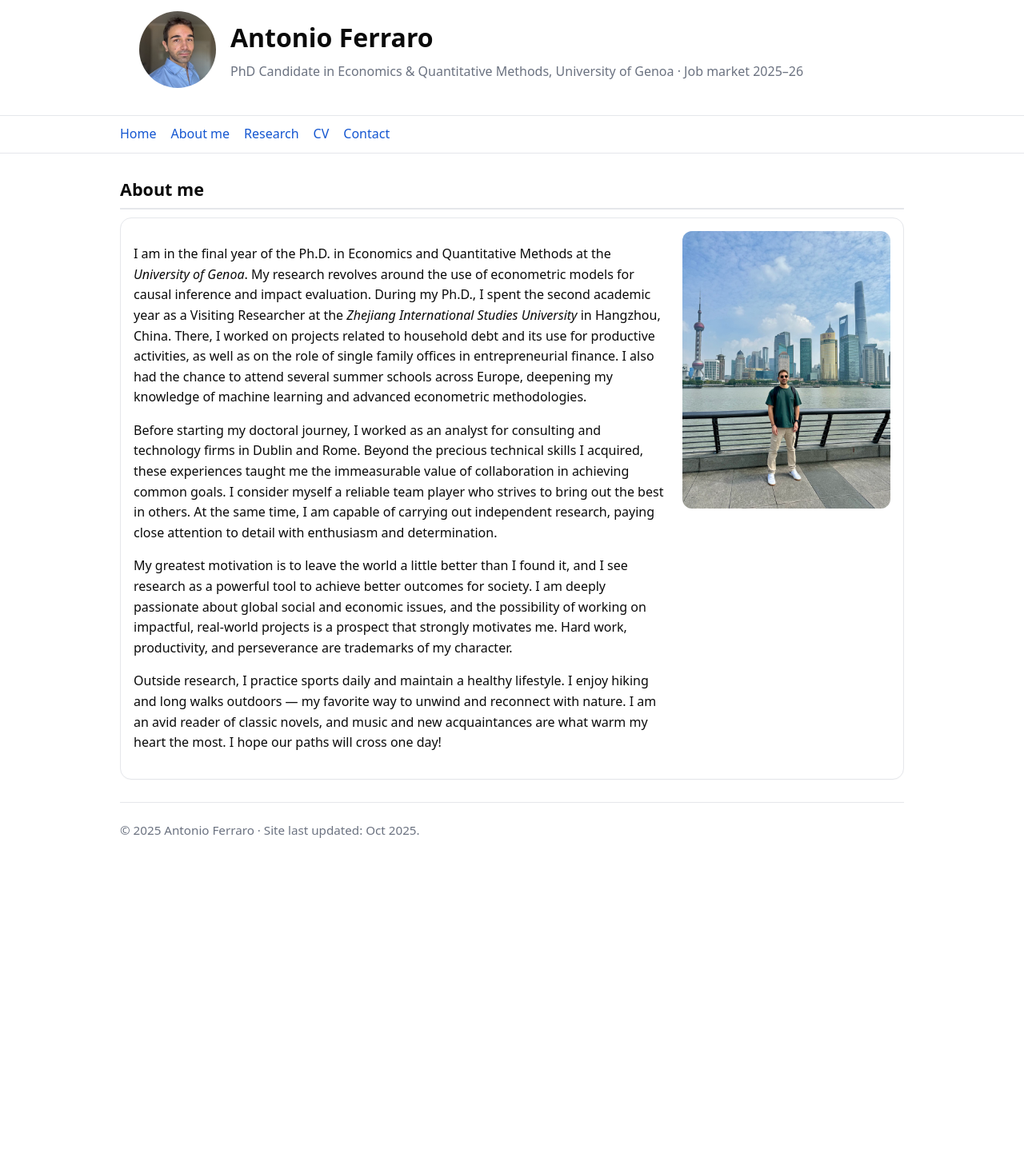
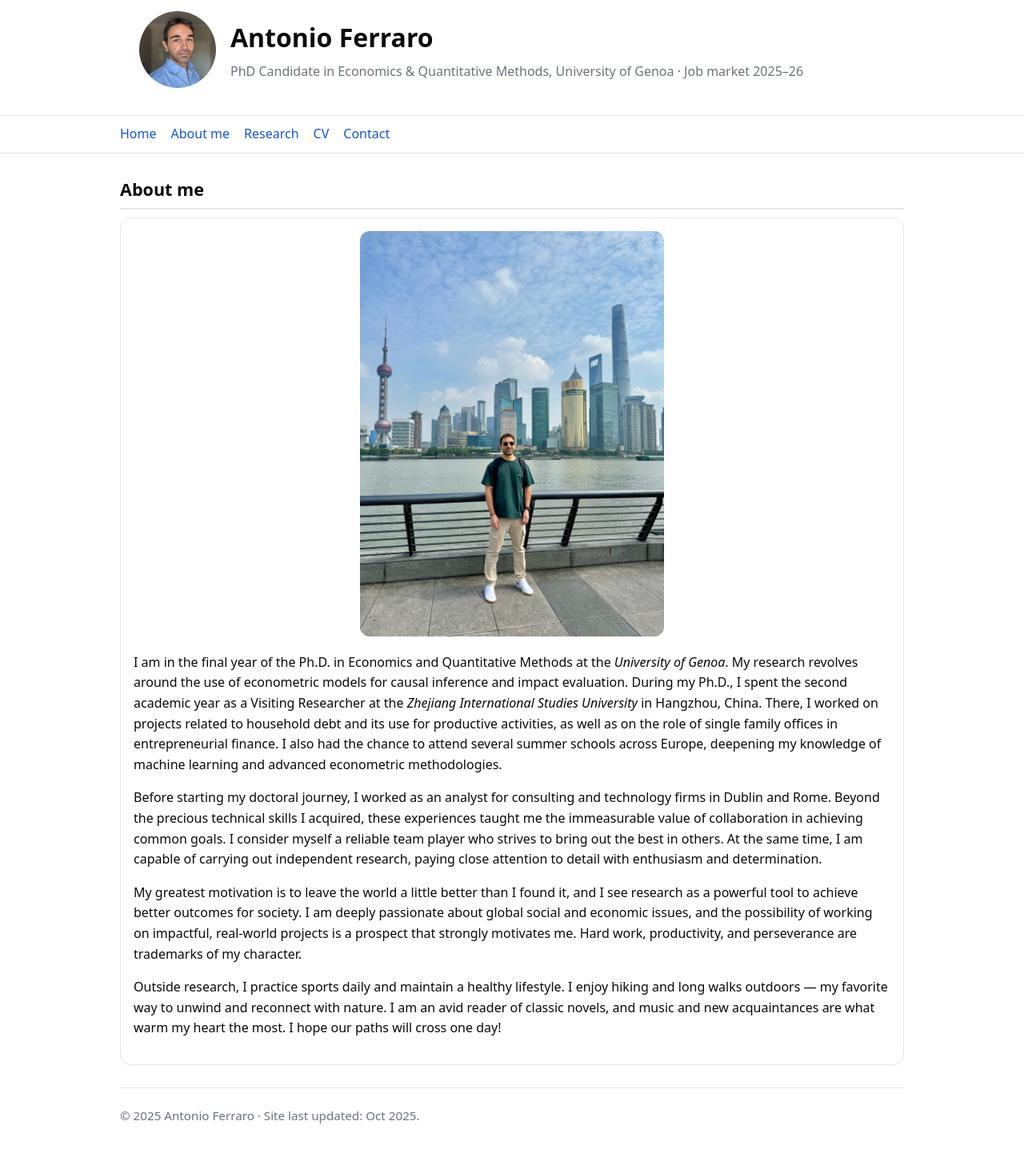
Before and after one commit to ferraroantonio/ferraroantonio.github.io, a Jekyll site: the page built from about.md, in a window 1280 px wide. Shown: the whole page at 80% size. Built offline with Jekyll 4.4.1, drawn with Linux system fonts in a browser that asks for light colours; before the commit the page ends 1090 px from its top, so only the background shows below that.

Commit message:
Update about.md

```diff
--- a/about.md
+++ b/about.md
@@ -6,8 +6,11 @@ description: "More about Antonio Ferraro — background, research journey, and m
 ---
 <section id="about-full">
   <h2>About me</h2>
-  <div class="card" style="display:flex; flex-wrap:wrap; align-items:flex-start; gap:18px;">
-    <div style="flex:1 1 400px; min-width:260px;">
+  <div class="card" style="text-align:center;">
+    <img src="{{ '/assets/antonio_shanghai.jpg' | relative_url }}"
+         alt="Antonio Ferraro in Shanghai"
+         style="width:60%; max-width:380px; border-radius:12px; margin:0 auto 20px auto; display:block;">
+    <div style="text-align:left;">
       <p>I am in the final year of the Ph.D. in Economics and Quantitative Methods at the <em>University of Genoa</em>. My research revolves around the use of econometric models for causal inference and impact evaluation. During my Ph.D., I spent the second academic year as a Visiting Researcher at the <em>Zhejiang International Studies University</em> in Hangzhou, China. There, I worked on projects related to household debt and its use for productive activities, as well as on the role of single family offices in entrepreneurial finance. I also had the chance to attend several summer schools across Europe, deepening my knowledge of machine learning and advanced econometric methodologies.</p>
 
       <p>Before starting my doctoral journey, I worked as an analyst for consulting and technology firms in Dublin and Rome. Beyond the precious technical skills I acquired, these experiences taught me the immeasurable value of collaboration in achieving common goals. I consider myself a reliable team player who strives to bring out the best in others. At the same time, I am capable of carrying out independent research, paying close attention to detail with enthusiasm and determination.</p>
@@ -16,9 +19,5 @@ description: "More about Antonio Ferraro — background, research journey, and m
 
       <p>Outside research, I practice sports daily and maintain a healthy lifestyle. I enjoy hiking and long walks outdoors — my favorite way to unwind and reconnect with nature. I am an avid reader of classic novels, and music and new acquaintances are what warm my heart the most. I hope our paths will cross one day!</p>
     </div>
-
-    <img src="{{ '/assets/antonio_shanghai.jpg' | relative_url }}"
-         alt="Antonio Ferraro in Shanghai"
-         style="flex:0 0 260px; max-width:260px; height:auto; border-radius:12px; margin-left:auto;">
   </div>
 </section>
```
